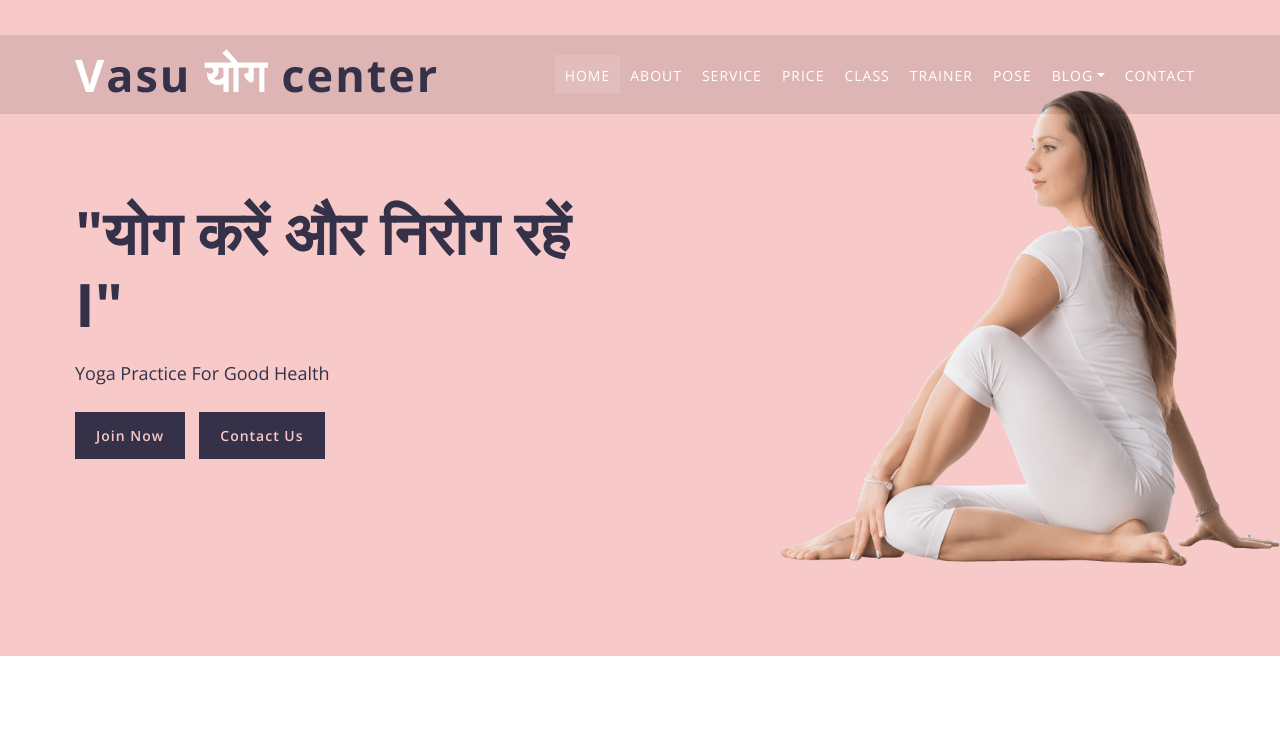
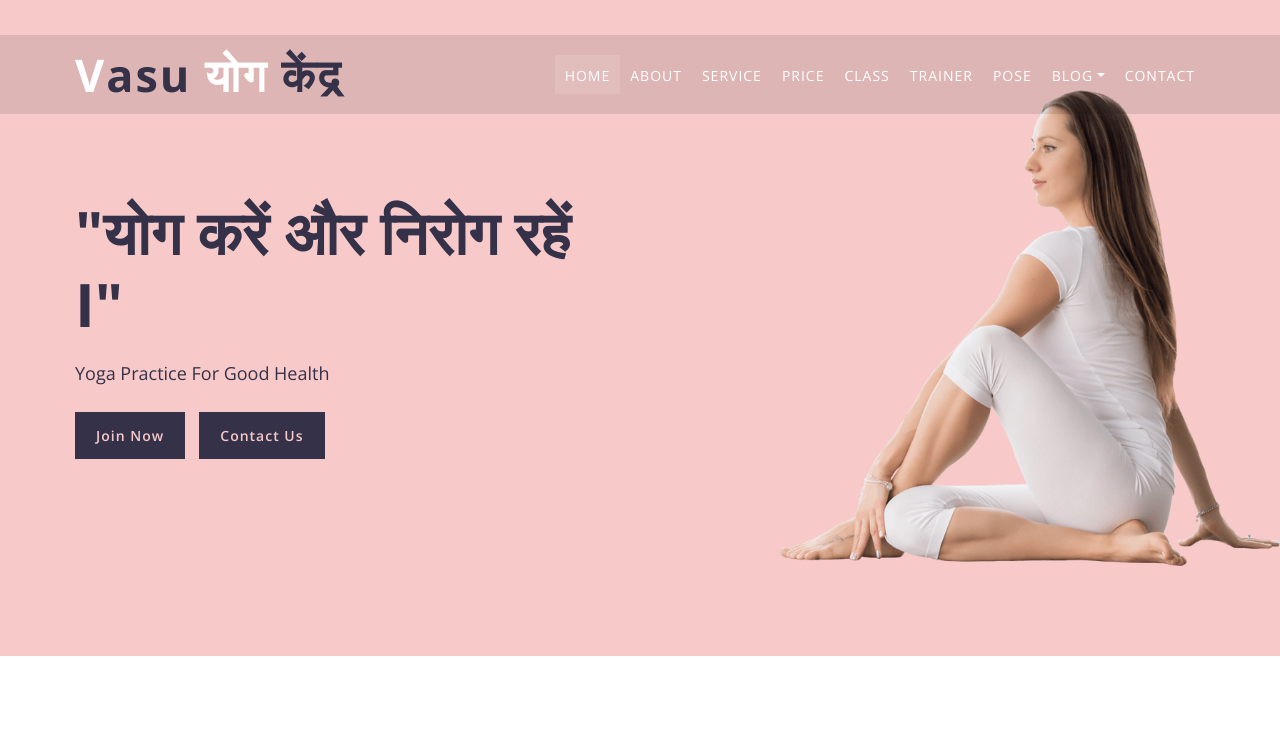
Before and after one commit to VasudevJaiswal/Vasu_Yoga_Center, a plain HTML site: page index.html in a window 1280 px wide. Shown: the top 743 px of the page. Drawn offline with nearby package versions, Linux system fonts and the light colour scheme.

Commit message:
index.html

```diff
--- a/index.html
+++ b/index.html
@@ -63,7 +63,7 @@
     <!-- Nav Bar Start -->
     <div class="navbar navbar-expand-lg bg-dark navbar-dark">
         <div class="container-fluid">
-            <a href="index.html" class="navbar-brand">V<span>asu</span> योग <span> Center </span></a>
+            <a href="index.html" class="navbar-brand">V<span>asu</span> योग <span>केंद्र</span></a>
             <button type="button" class="navbar-toggler" data-toggle="collapse" data-target="#navbarCollapse">
                     <span class="navbar-toggler-icon"></span>
                 </button>
```
